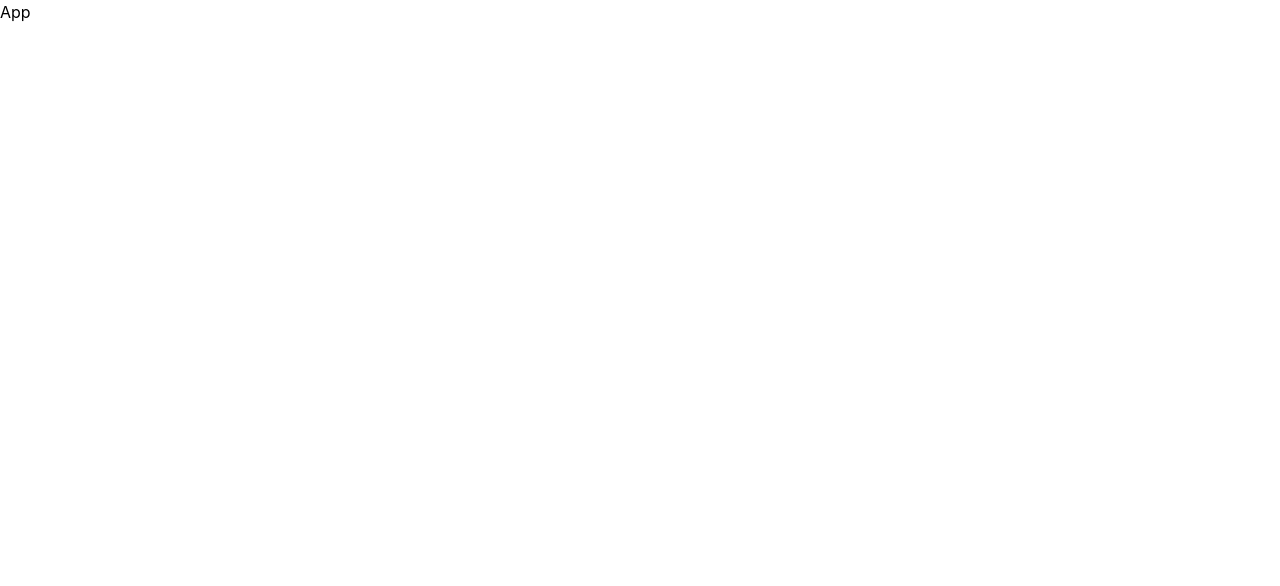
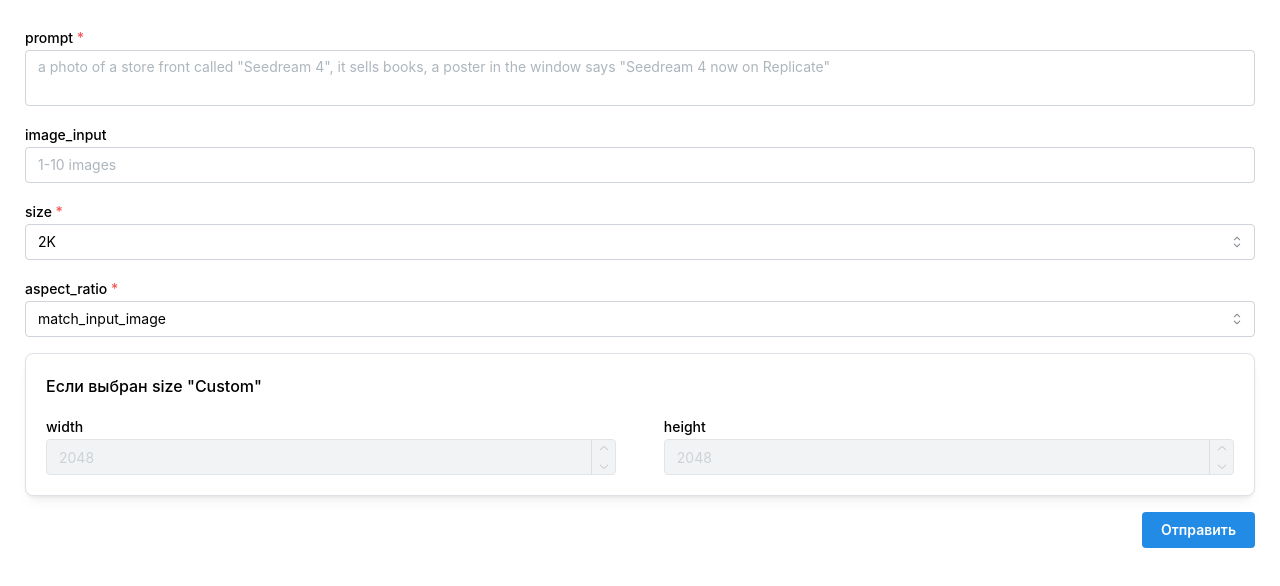
Before and after one commit to FR3NK1/ReplicateForm, a React (Vite) app: page / in a window 1280 px wide. Shown: the top 586 px of the page. Built offline with nearby package versions, Linux system fonts and the light colour scheme.

Commit message:
feat: Форма для Seadream

```diff
--- a/package.json
+++ b/package.json
@@ -11,11 +11,14 @@
   },
   "dependencies": {
     "@mantine/core": "8.3.2",
+    "@mantine/form": "^8.3.2",
     "@mantine/hooks": "8.3.2",
+    "lodash": "^4.17.21",
     "react": "^19.1.1",
     "react-dom": "^19.1.1"
   },
   "devDependencies": {
+    "@types/lodash": "^4.17.20",
     "@types/react": "^19.1.13",
     "@types/react-dom": "^19.1.9",
     "@vitejs/plugin-react": "^5.0.2",
--- a/src/App.tsx
+++ b/src/App.tsx
@@ -1,6 +1,11 @@
 import { MantineProvider } from '@mantine/core'
 import '@mantine/core/styles.css'
+import SeadreamForm from './SeaDreamForm'
 
 export default function App() {
-  return <MantineProvider>App</MantineProvider>
+  return (
+    <MantineProvider>
+      <SeadreamForm />
+    </MantineProvider>
+  )
 }
--- /dev/null
+++ b/src/SeadreamForm.tsx
@@ -0,0 +1,104 @@
+import {
+  Button,
+  Card,
+  FileInput,
+  Group,
+  NumberInput,
+  Select,
+  Stack,
+  Text,
+  Textarea,
+} from '@mantine/core'
+import { isNotEmpty, useForm } from '@mantine/form'
+import { isNumber } from 'lodash'
+
+const SeadreamForm = () => {
+  const form = useForm({
+    initialValues: {
+      prompt: '',
+      image_input: null,
+      size: '2K',
+      aspect_ratio: 'match_input_image',
+      width: 2048,
+      height: 2048,
+    },
+    validate: {
+      prompt: isNotEmpty('Введите промпт'),
+      width: (value, values) =>
+        !isNumber(value) && values.size === 'custom' ? 'Введите ширину' : null,
+      height: (value, values) =>
+        !isNumber(value) && values.size === 'custom' ? 'Введите ширину' : null,
+    },
+  })
+
+  return (
+    <form
+      onSubmit={form.onSubmit((values) => alert(JSON.stringify(values)))}
+      style={{ padding: '25px' }}
+    >
+      <Stack>
+        <Textarea
+          withAsterisk
+          label='prompt'
+          placeholder='a photo of a store front called "Seedream 4", it sells books, a poster in the window says "Seedream 4 now on Replicate"'
+          key={form.key('prompt')}
+          {...form.getInputProps('prompt')}
+        />
+        <FileInput
+          label='image_input'
+          placeholder='1-10 images'
+          multiple
+          key={form.key('image_input')}
+          {...form.getInputProps('image_input')}
+        />
+        <Select
+          withAsterisk
+          label='size'
+          data={['1K', '2K', '4K', 'custom']}
+          key={form.key('size')}
+          {...form.getInputProps('size')}
+        />
+        <Select
+          withAsterisk={!(form.values.size === 'custom')}
+          label='aspect_ratio'
+          data={['match_input_image', '1:1', '4:3', '3:4', '16:9', '9:16', '3:2', '2:3', '21:9']}
+          disabled={form.values.size === 'custom'}
+          key={form.key('aspect_ratio')}
+          {...form.getInputProps('aspect_ratio')}
+        />
+        <Card shadow='sm' padding='lg' radius='md' withBorder>
+          <Stack>
+            <Text fw={500}>Если выбран size "Custom"</Text>
+            <Group justify='space-between'>
+              <NumberInput
+                withAsterisk={form.values.size === 'custom'}
+                label='width'
+                min={1024}
+                max={4096}
+                w={'48%'}
+                disabled={!(form.values.size === 'custom')}
+                key={form.key('width')}
+                {...form.getInputProps('width')}
+              />
+              <NumberInput
+                withAsterisk={form.values.size === 'custom'}
+                label='height'
+                min={1024}
+                max={4096}
+                w={'48%'}
+                disabled={!(form.values.size === 'custom')}
+                key={form.key('height')}
+                {...form.getInputProps('height')}
+              />
+            </Group>
+          </Stack>
+        </Card>
+      </Stack>
+      <Group justify='flex-end' mt='md'>
+        <Button type='submit'>Отправить</Button>
+      </Group>
+    </form>
+  )
+}
+
+export default SeadreamForm
```
Also changed, not shown: 2 other files (tests, documents, lock files or other folders).
